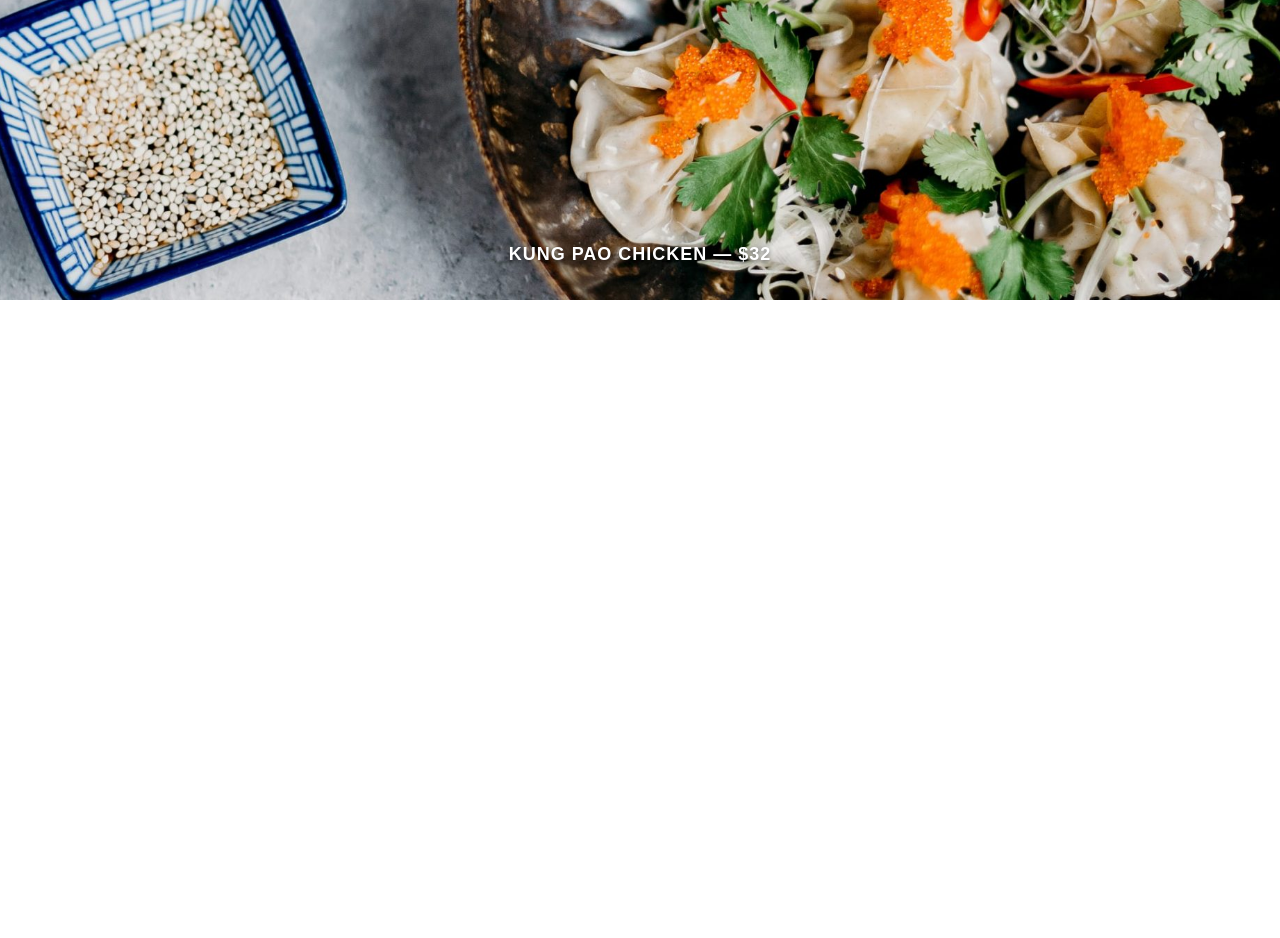
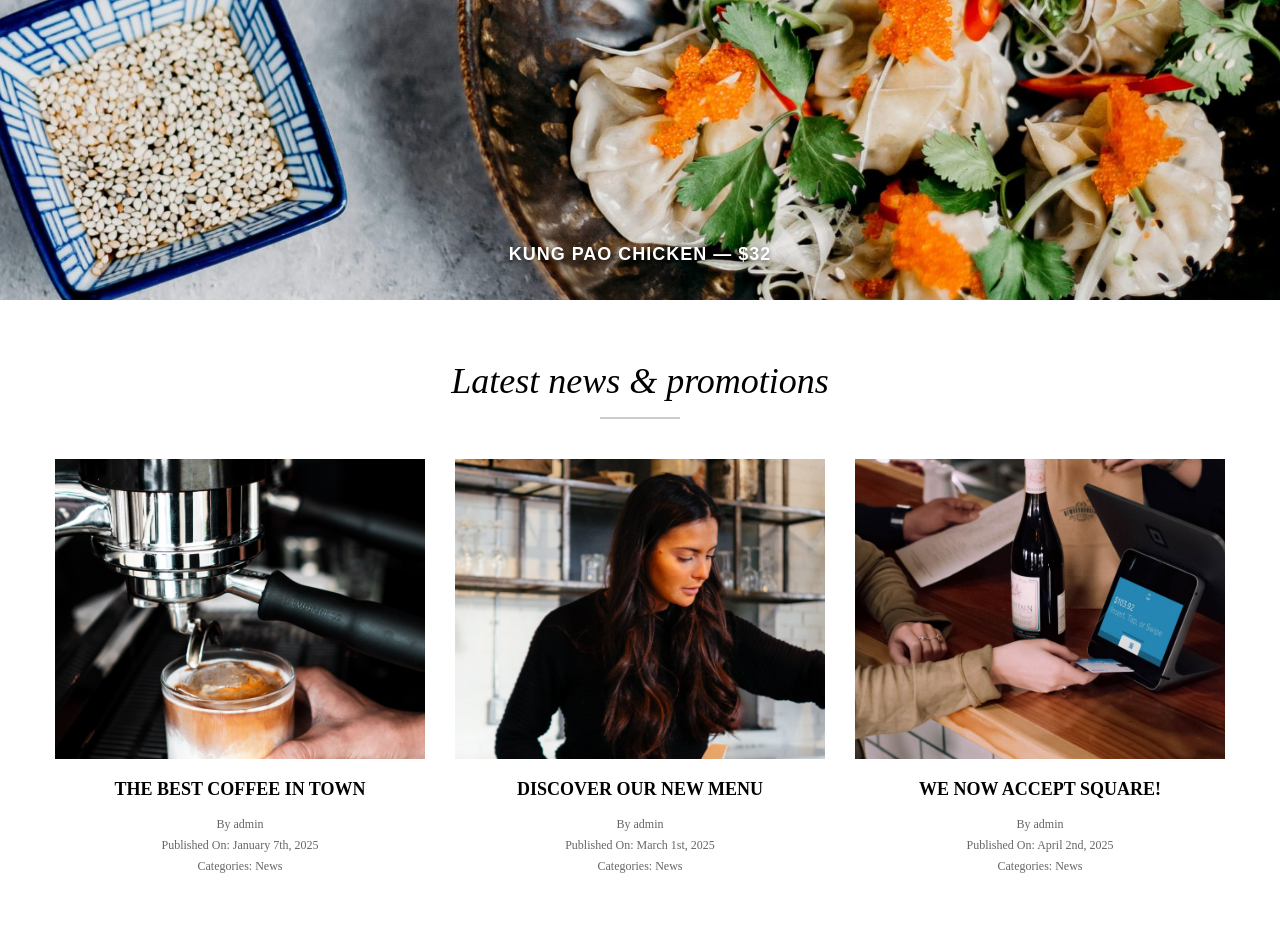
Before and after one commit to mohadesehnasirzadeh/karyar-project, a plain HTML site: page index.html in a window 1280 px wide. Shown: the part 4893-5831 px from the top of the page. Before the commit the page ends 5193 px from the top, so only its background shows below. Drawn offline with nearby package versions, Linux system fonts and the light colour scheme.

Commit message:
feat: news section added

```diff
--- a/assets/css/styles.css
+++ b/assets/css/styles.css
@@ -1281,3 +1281,123 @@ body {
     height: 400px;
   }
 }
+
+
+.news-section {
+  padding: 60px 0;
+  background-color: #fff;
+
+  font-family: "Times New Roman", Times, serif;
+}
+
+.news-container {
+  max-width: 1200px;
+  margin: 0 auto;
+  padding: 0 15px;
+}
+
+.news-heading {
+  font-size: 36px;
+
+  text-align: center;
+  color: #000;
+
+  font-weight: normal;
+  margin-bottom: 15px;
+
+  font-style: italic;
+}
+
+.news-divider {
+  width: 80px;
+
+  height: 2px;
+  background-color: #ccc;
+
+  margin: 0 auto 40px;
+}
+
+.news-grid {
+  display: grid;
+  grid-template-columns: repeat(3, 1fr);
+  gap: 30px;
+}
+
+.news-card {
+  display: flex;
+  flex-direction: column;
+
+  align-items: center;
+}
+
+.news-image-container {
+  width: 100%;
+  height: 300px;
+
+  overflow: hidden;
+
+  margin-bottom: 20px;
+}
+
+.news-image {
+  width: 100%;
+  height: 100%;
+
+  object-fit: cover;
+
+  transition: transform 0.3s ease;
+}
+
+.news-image:hover {
+  transform: scale(1.05);
+}
+
+.news-card-title {
+  color: black;
+  font-size: 18px;
+
+  text-align: center;
+  margin-bottom: 15px;
+
+  font-weight: bold;
+  text-transform: uppercase;
+}
+
+.news-card-meta {
+  display: flex;
+  flex-direction: column;
+
+  align-items: center;
+
+  font-size: 12px;
+  color: #666;
+
+  text-align: center;
+  line-height: 1.5;
+}
+
+.news-author,
+.news-published,
+.news-categories {
+  margin-bottom: 3px;
+}
+
+@media (max-width: 992px) {
+  .news-grid {
+    grid-template-columns: repeat(2, 1fr);
+  }
+}
+
+@media (max-width: 768px) {
+  .news-heading {
+    font-size: 28px;
+  }
+
+  .news-grid {
+    grid-template-columns: 1fr;
+  }
+
+  .news-image-container {
+    height: 250px;
+  }
+}
--- a/assets/js/scripts.js
+++ b/assets/js/scripts.js
@@ -43,3 +43,30 @@ testimonials.map((item, index) => {
 
   document.getElementById("testimonials-container").appendChild(cardElm);
 });
+
+
+fetch("/data/news.json")
+  .then((response) => response.json())
+  .then((data) => {
+    data.map((item, index) => {
+      document.getElementById("news-grid").innerHTML += `
+                <div class="news-card">
+                  <div class="news-image-container">
+                    <img
+                      src="/assets/images/blog/${item.image}"
+                      alt="${item.title}"
+                      class="news-image"
+                    />
+                  </div>
+                  <h3 class="news-card-title">${item.title}</h3>
+                  <div class="news-card-meta">
+                    <span class="news-author">By ${item.user}</span>
+                    <span class="news-published"
+                      >Published On: ${item.date}</span
+                    >
+                    <span class="news-categories">Categories: ${item.category}</span>
+                  </div>
+                </div>`;
+    });
+  })
+  .catch((error) => console.error("Error fetching JSON:", error));
--- /dev/null
+++ b/data/news.json
@@ -0,0 +1,26 @@
+[
+  {
+    "id": "1",
+    "title": "THE BEST COFFEE IN TOWN",
+    "image": "blog-1.jpg",
+    "user": "admin",
+    "date": "January 7th, 2025",
+    "category": "News"
+  },
+  {
+    "id": "2",
+    "title": "DISCOVER OUR NEW MENU",
+    "image": "blog-2.jpg",
+    "user": "admin",
+    "date": "March 1st, 2025",
+    "category": "News"
+  },
+  {
+    "id": "3",
+    "title": "WE NOW ACCEPT SQUARE!",
+    "image": "blog-3.jpg",
+    "user": "admin",
+    "date": "April 2nd, 2025",
+    "category": "News"
+  }
+]
--- a/index.html
+++ b/index.html
@@ -290,6 +290,16 @@
     </div>
   </section>
 
+  <section class="news-section">
+    <div class="news-container">
+      <h2 class="news-heading">Latest news & promotions</h2>
+      <div class="news-divider"></div>
+
+      <div class="news-grid" id="news-grid">
+      </div>
+    </div>
+  </section>
+
   <script src="/assets/js/scripts.js"></script>
   <script src="https://unpkg.com/lucide@latest"></script>
     <script>
```
Also changed, not shown: assets/images/blog/blog-1.jpg (added), assets/images/blog/blog-2.jpg (added), assets/images/blog/blog-3.jpg (added).
